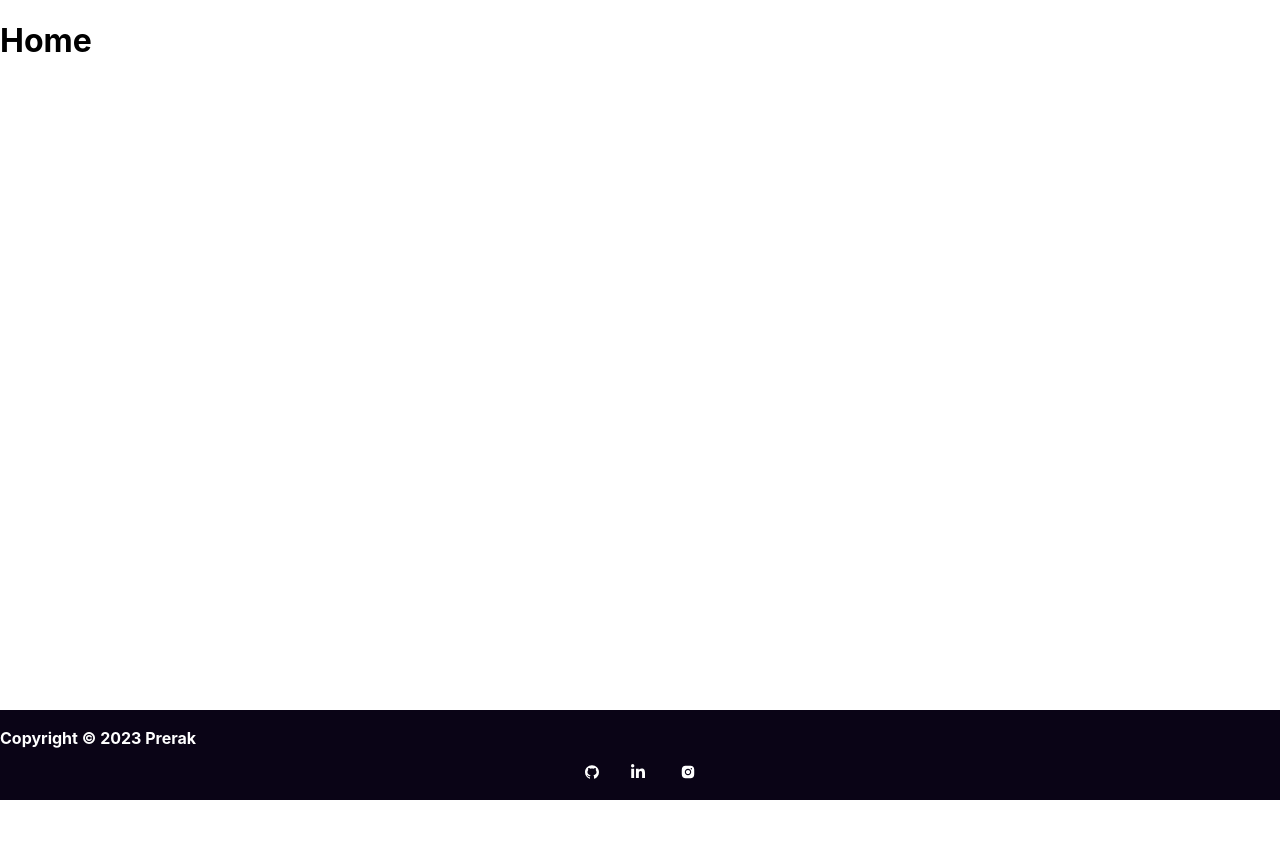
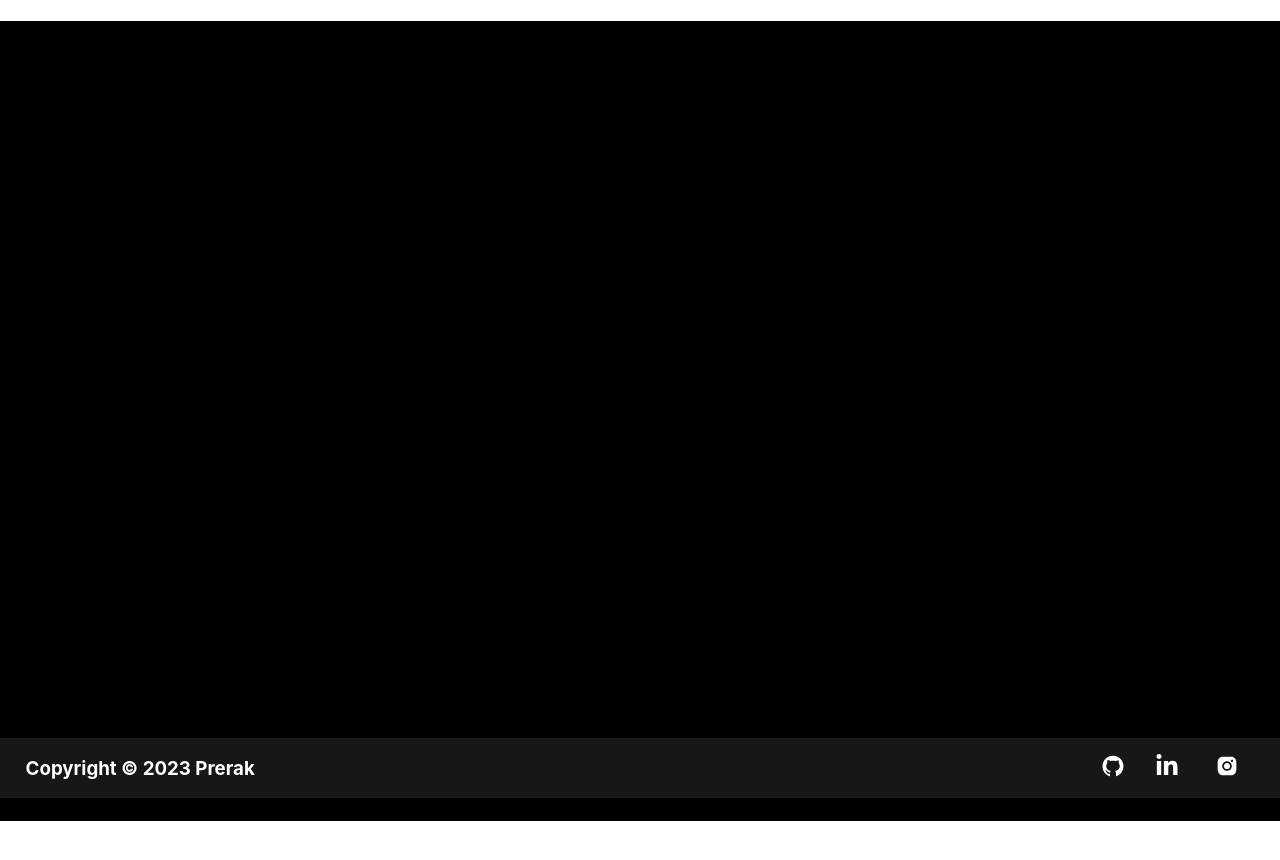
Before and after one commit to prerakkumarpatel/portfolio, a React (Create React App) app: page / in a window 1280 px wide. Shown: the top 860 px of the page. After the commit the page ends 821 px from the top, so only its background shows below. Built offline with nearby package versions, Linux system fonts and the light colour scheme.

Commit message:
theme and footer

```diff
--- a/src/App.js
+++ b/src/App.js
@@ -2,6 +2,7 @@ import { useState, useEffect } from "react";
 import Loader from "./UI/Loader";
 import Footer from "./UI/Footer";
 import Home from "./Components/Home/Home";
+import { ThemeProvider } from "./UI/Theme/ThemeContext";
 // import Fade from "react-reveal/Fade";
 
 import {
@@ -23,6 +24,7 @@ function App() {
   }, []);
 
   return (
+    <ThemeProvider>
       <div className="App">
         {" "}
         <Router>
@@ -42,6 +44,7 @@ function App() {
           </div>
         </Router>
       </div>
+    </ThemeProvider>
   );
 }
 
--- a/src/Components/Home/Home.module.css
+++ b/src/Components/Home/Home.module.css
@@ -1,3 +1,4 @@
 .home {
   min-height: 100vh;
+  background: #000;
 }
--- a/src/UI/Footer.js
+++ b/src/UI/Footer.js
@@ -1,6 +1,6 @@
 import React from "react";
 import classes from "./Footer.module.css";
-import { Container, Row, Col } from "react-bootstrap";
+import { Container, Row, Col, Card } from "react-bootstrap";
 import {
   AiFillGithub,
   // AiOutlineTwitter,
@@ -12,13 +12,14 @@ function Footer() {
   let date = new Date();
   let year = date.getFullYear();
   return (
-    <Container fluid className={classes.footer}>
+    <Card.Footer fluid className={classes["footer"]}>
       <Row>
-        <Col md="4" className={classes.footercopyright}>
-          <h3>Copyright © {year} Prerak</h3>
-        </Col>
         <Col md="4">
-          <ul className={classes["footer-icons"]}>
+          <h3 className={classes["footer-copyright"]}>
+            Copyright © {year} Prerak
+          </h3>
+          <div className={classes["footer-icons"]}>
+            <ul>
               <li className={classes["social-icons"]}>
                 <a
                   href="https://github.com/prerakkumarpatel"
@@ -50,9 +51,10 @@ function Footer() {
                 </a>
               </li>
             </ul>
+          </div>
         </Col>
       </Row>
-    </Container>
+    </Card.Footer>
   );
 }
 
--- a/src/UI/Footer.module.css
+++ b/src/UI/Footer.module.css
@@ -2,54 +2,44 @@
 /* Footer */
 /* --------- */
 .footer {
-  background-color: rgb(10, 4, 22);
-  bottom: 0 !important;
-  padding-top: 10px !important;
-  position: sticky;
+  position: fixed;
+  bottom: 0;
 
-  padding-bottom: 8px !important ;
+  /* margin-top: 0.2vh !important; */
+  margin-bottom: 0.2vh !important;
+  font-size: 2vh;
+
+  width: 100vw;
+  background-color: rgb(23, 23, 23);
+  color: white;
+  vertical-align: middle;
 }
-.footer-copywright {
-  margin-top: 0.5em !important;
-  margin-bottom: 0.5em !important;
-  text-align: center !important;
+.footer-copyright {
+  width: 30vw;
+  /* position: fixed; */
+  margin-left: 2vw;
 }
-
-.footer-body {
-  z-index: 1;
-  text-align: center !important;
-}
-
-@media (max-width: 767px) {
-  .footer-copywright {
-    text-align: center !important;
-  }
-
-  .footer-body {
-    text-align: center !important;
-  }
-}
-
-.footer h3 {
-  font-size: 1em;
-  color: white !important;
-  margin-top: 0.5em !important;
-  margin-bottom: 0.5em !important;
-  display: inline-block !important;
+.footer-icons > ul {
+  margin: 0;
+  /* position: fixed; */
+  margin-bottom: 2vh;
+  font-size: 3vh;
 }
 .footer-icons {
-  margin-top: 0.5em !important;
-  margin-bottom: 0.5em !important;
-  padding: 0 !important;
-  list-style: none !important;
-  text-align: center !important;
+  position: fixed;
+  bottom: 0;
+  right: 0;
+  /* margin: unset; */
+  font-size: 3vh;
+  margin-right: 2vw;
+  /* margin-bottom: 0.2vh; */
 }
 .social-icons {
   display: inline-block !important;
   padding-right: 15px;
   padding-left: 15px;
 }
-
+/*
 .blockquote-footer {
   color: #a588c0 !important;
-}
+} */
--- /dev/null
+++ b/src/UI/Theme/ThemeContext.js
@@ -0,0 +1,24 @@
+// ThemeContext.js
+import React, { createContext, useState } from "react";
+import lightTheme from "./lightTheme";
+import darkTheme from "./darkTheme";
+
+const ThemeContext = createContext();
+
+const ThemeProvider = ({ children }) => {
+  const [theme, setTheme] = useState(lightTheme);
+
+  const toggleTheme = () => {
+    setTheme((prevTheme) =>
+      prevTheme === lightTheme ? darkTheme : lightTheme
+    );
+  };
+
+  return (
+    <ThemeContext.Provider value={{ theme, toggleTheme }}>
+      {children}
+    </ThemeContext.Provider>
+  );
+};
+
+export { ThemeContext, ThemeProvider };
--- /dev/null
+++ b/src/UI/Theme/ThemeToggle.js
@@ -0,0 +1,18 @@
+// ToggleButton.js
+
+import React, { useContext } from "react";
+import { ThemeContext } from "./ThemeContext";
+import { lightTheme } from "./lightTheme";
+// import { darkTheme } from "./darkTheme";
+
+const ToggleButton = () => {
+  const { theme, toggleTheme } = useContext(ThemeContext);
+
+  return (
+    <button onClick={toggleTheme}>
+      {theme === lightTheme ? "Switch to Dark" : "Switch to Light"}
+    </button>
+  );
+};
+
+export default ToggleButton;
--- /dev/null
+++ b/src/UI/Theme/darkTheme.js
@@ -0,0 +1,10 @@
+// darkTheme.js
+const darkTheme = {
+  colors: {
+    primary: "white",
+    secondary: "gray",
+    // Add more colors for the dark theme
+  },
+};
+
+export default darkTheme;
--- /dev/null
+++ b/src/UI/Theme/lightTheme.js
@@ -0,0 +1,10 @@
+// lightTheme.js
+const lightTheme = {
+  colors: {
+    primary: "blue",
+    secondary: "green",
+    // Add more colors for the light theme
+  },
+};
+
+export default lightTheme;
```
Lines whose indentation alone changed are shown as unchanged.
